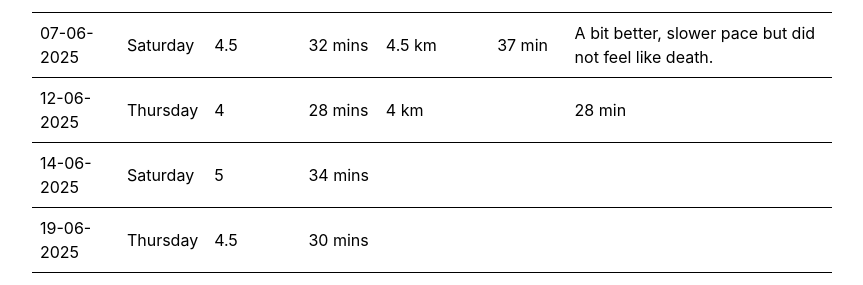
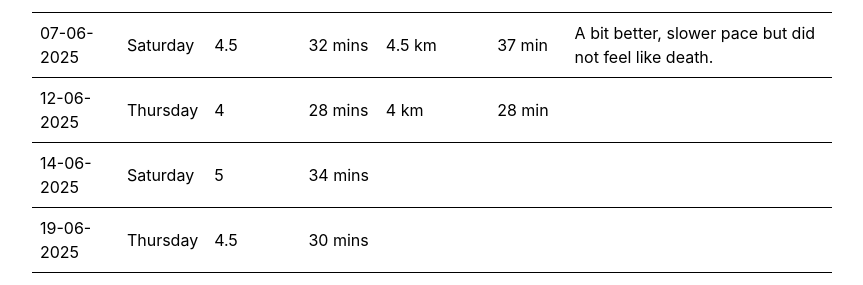
Before and after one commit to to-ie/to-ie.github.io, a Jekyll site: the page built from _posts/2025-06-07-half-marathon-training.md, in a window 1280 px wide. Shown: the part 636-921 px from the top of the page, without its empty margins (208-1071 px from the left). Built offline with Jekyll 4.4.1, drawn with Linux system fonts in a browser that asks for light colours.

```diff
--- a/_posts/2025-06-07-half-marathon-training.md
+++ b/_posts/2025-06-07-half-marathon-training.md
@@ -14,7 +14,7 @@ Progress will be updated as I go 👇️
 | 31-05-2025 | Saturday  |                |             | 4 km                 | 33 min      | Did not enjoy that, could nt walk for days. |
 | 05-06-2025 | Thursday  | 3.5            | 26 mins     | 3.5 km               | 28 min      |   |
 | 07-06-2025 | Saturday  | 4.5            | 32 mins     | 4.5 km               | 37 min      | A bit better, slower pace but did not feel like death. |
-| 12-06-2025 | Thursday  | 4              | 28 mins     |           4 km           |             | 28 min  |
+| 12-06-2025 | Thursday  | 4              | 28 mins     |           4 km           |    28 min         |   |
 | 14-06-2025 | Saturday  | 5              | 34 mins     |                      |             |   |
 | 19-06-2025 | Thursday  | 4.5            | 30 mins     |                      |             |   |
 | 21-06-2025 | Saturday  | 6              | 39 mins     |                      |             |   |
```
